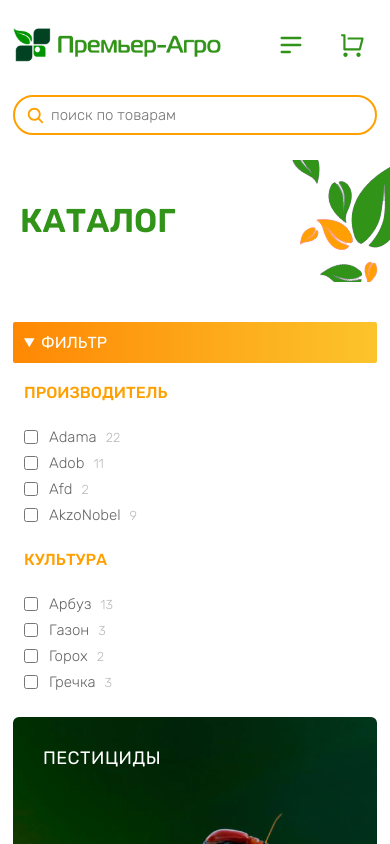
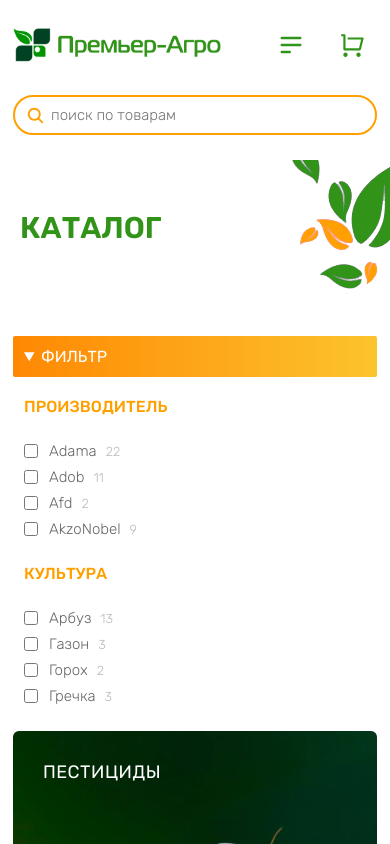
Before and after one commit to Lahma-tut/pr-agro-ru, a Next.js app: page /catalog in a window 390 px wide. Shown: the top 844 px of the page. Built offline with nearby package versions, Linux system fonts and the light colour scheme; no server answers; the database is empty.

Commit message:
17 commit

```diff
--- a/components/breadcrumbs/breadcrumbs.module.css
+++ b/components/breadcrumbs/breadcrumbs.module.css
@@ -2,7 +2,7 @@
   .breadcrumb {
     display: flex;
     align-items: center;
-    min-height: 122px;
+    min-height: 136px;
     margin: 0 0 40px 0;
     background: url('/banner-background.png') 155px 0px/auto auto no-repeat;
   }
--- a/components/header/header.module.css
+++ b/components/header/header.module.css
@@ -2,7 +2,7 @@
   .header {
     display: grid;
     gap: 30px 11px;
-    grid-template: 1fr 1fr/ 6fr 80px 105px 160px;
+    grid-template: 1fr 1fr/ 4fr 1fr 1fr 2fr;
     align-items: center;
     width: 100%;
     margin: 25px 0 25px 0;
@@ -53,7 +53,7 @@
 @media screen and (min-width: 891px) {
   .header {
     display: grid;
-    grid-template-columns: 220px auto 80px 105px 160px;
+    grid-template-columns: 226px auto 70px 70px 166px;
     width: 100%;
     height: 130px;
     align-items: center;
--- a/components/headling/headling.module.css
+++ b/components/headling/headling.module.css
@@ -1,5 +1,5 @@
 .h1 {
-  font-size: 33px;
+  font-size: 30px;
   font-weight: 600;
   line-height: 136%;
   text-transform: uppercase;
```
